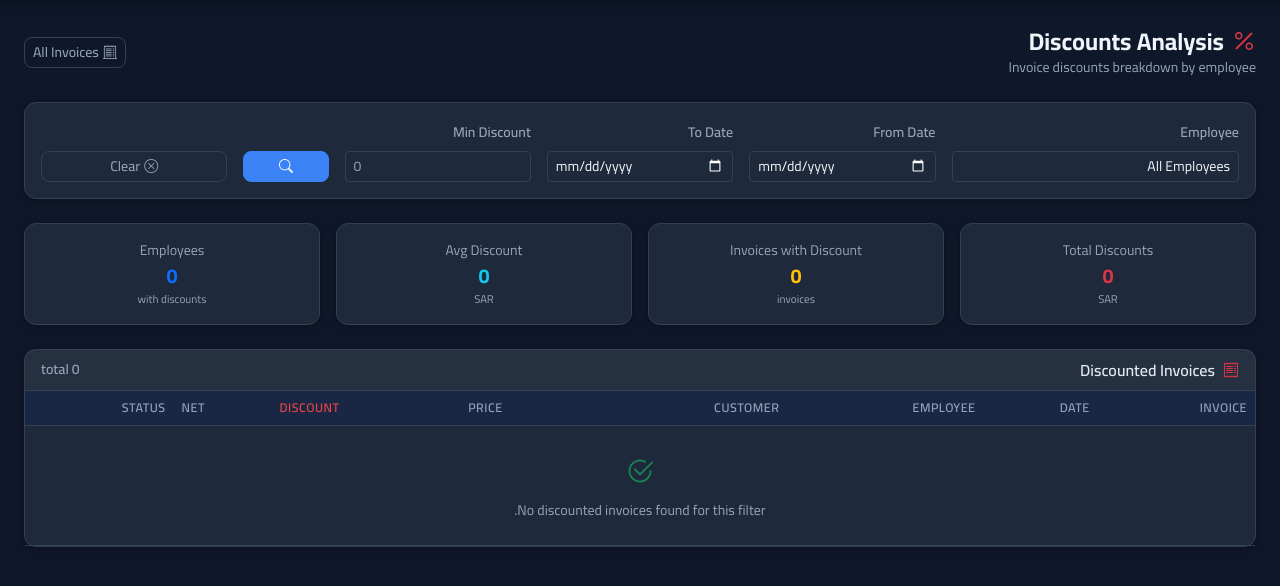
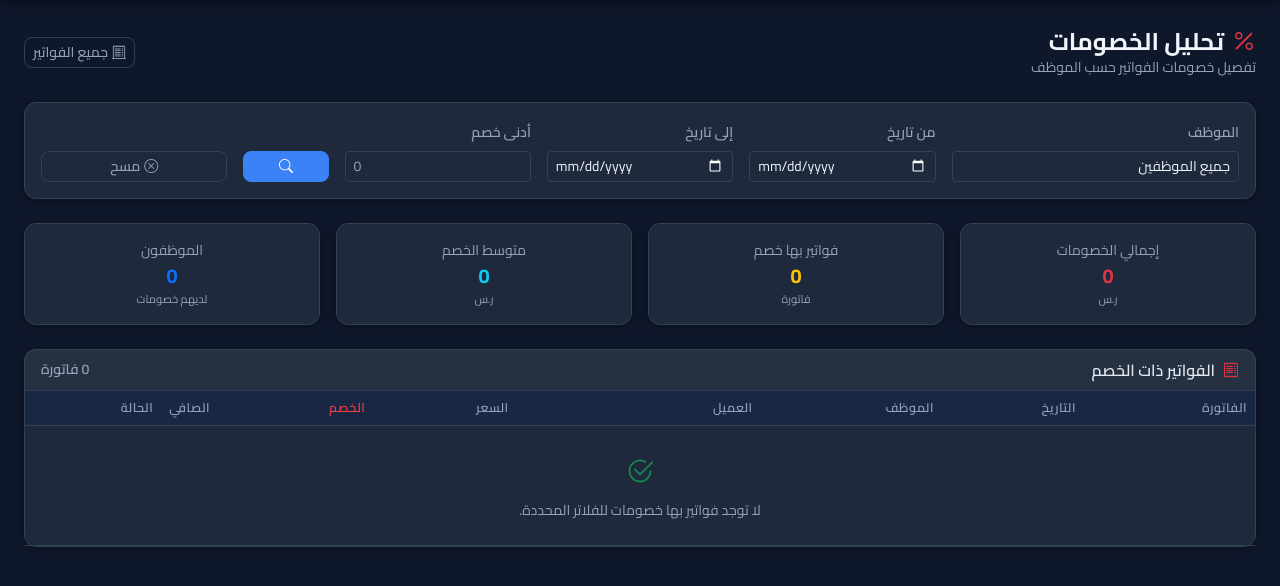
Before and after one commit to s7saiagent-glitch/vibemap-server, a Flask app: page /invoices/discounts in a window 1280 px wide. Shown: the part 60-646 px from the top of the page. Run offline with Flask 3, Linux system fonts and the light colour scheme; data that the repository does not hold is empty; some libraries are stand-ins or nearby versions.

Commit message:
Translate discounts page to Arabic
Replace all _() translation calls with hardcoded Arabic text:
labels, headers, KPI cards, table columns, status badges, empty state

https://claude.ai/code/session_01GpmSC299MpeEYKjGRiejpS

```diff
--- a/app/templates/invoices/discounts.html
+++ b/app/templates/invoices/discounts.html
@@ -1,5 +1,5 @@
 {% extends "base.html" %}
-{% block title %}{{ _('Discounts Analysis') }} | AQ Pro{% endblock %}
+{% block title %}تحليل الخصومات | AQ Pro{% endblock %}
 
 {% block extra_css %}
 <style>
@@ -14,12 +14,12 @@
 <div class="d-flex align-items-center justify-content-between mb-4 flex-wrap gap-2">
   <div>
     <h1 class="h4 fw-bold mb-0">
-      <i class="bi bi-percent text-danger me-2"></i>{{ _('Discounts Analysis') }}
+      <i class="bi bi-percent text-danger me-2"></i>تحليل الخصومات
     </h1>
-    <p class="text-muted small mb-0">{{ _('Invoice discounts breakdown by employee') }}</p>
+    <p class="text-muted small mb-0">تفصيل خصومات الفواتير حسب الموظف</p>
   </div>
   <a href="{{ url_for('invoices.index') }}" class="btn btn-sm btn-outline-secondary">
-    <i class="bi bi-receipt-cutoff me-1"></i>{{ _('All Invoices') }}
+    <i class="bi bi-receipt-cutoff me-1"></i>جميع الفواتير
   </a>
 </div>
 
@@ -28,24 +28,24 @@
   <div class="card-body">
     <form method="GET" class="row g-3 align-items-end">
       <div class="col-md-3">
-        <label class="form-label fw-semibold small text-muted">{{ _('Employee') }}</label>
+        <label class="form-label fw-semibold small text-muted">الموظف</label>
         <select name="employee_id" class="form-select form-select-sm">
-          <option value="0">{{ _('All Employees') }}</option>
+          <option value="0">جميع الموظفين</option>
           {% for emp in employees %}
           <option value="{{ emp.id }}" {% if emp.id == employee_id %}selected{% endif %}>{{ emp.name }}</option>
           {% endfor %}
         </select>
       </div>
       <div class="col-md-2">
-        <label class="form-label fw-semibold small text-muted">{{ _('From Date') }}</label>
+        <label class="form-label fw-semibold small text-muted">من تاريخ</label>
         <input type="date" name="date_from" class="form-control form-control-sm" value="{{ date_from }}">
       </div>
       <div class="col-md-2">
-        <label class="form-label fw-semibold small text-muted">{{ _('To Date') }}</label>
+        <label class="form-label fw-semibold small text-muted">إلى تاريخ</label>
         <input type="date" name="date_to" class="form-control form-control-sm" value="{{ date_to }}">
       </div>
       <div class="col-md-2">
-        <label class="form-label fw-semibold small text-muted">{{ _('Min Discount') }}</label>
+        <label class="form-label fw-semibold small text-muted">أدنى خصم</label>
         <input type="number" name="min_discount" class="form-control form-control-sm"
                value="{{ min_discount if min_discount else '' }}" min="0" step="10" placeholder="0">
       </div>
@@ -56,7 +56,7 @@
       </div>
       <div class="col-md-2">
         <a href="{{ url_for('invoices.discounts') }}" class="btn btn-outline-secondary btn-sm w-100">
-          <i class="bi bi-x-circle me-1"></i>{{ _('Clear') }}
+          <i class="bi bi-x-circle me-1"></i>مسح
         </a>
       </div>
     </form>
@@ -67,30 +67,30 @@
 <div class="row g-3 mb-4">
   <div class="col-6 col-md-3">
     <div class="card text-center py-3">
-      <div class="text-muted small">{{ _('Total Discounts') }}</div>
+      <div class="text-muted small">إجمالي الخصومات</div>
       <div class="fw-bold fs-5 text-danger">{{ '{:,.0f}'.format(total_discount) }}</div>
-      <div class="text-muted" style="font-size:.7rem;">SAR</div>
+      <div class="text-muted" style="font-size:.7rem;">ر.س</div>
     </div>
   </div>
   <div class="col-6 col-md-3">
     <div class="card text-center py-3">
-      <div class="text-muted small">{{ _('Invoices with Discount') }}</div>
+      <div class="text-muted small">فواتير بها خصم</div>
       <div class="fw-bold fs-5 text-warning">{{ total_discount_count }}</div>
-      <div class="text-muted" style="font-size:.7rem;">{{ _('invoices') }}</div>
+      <div class="text-muted" style="font-size:.7rem;">فاتورة</div>
     </div>
   </div>
   <div class="col-6 col-md-3">
     <div class="card text-center py-3">
-      <div class="text-muted small">{{ _('Avg Discount') }}</div>
+      <div class="text-muted small">متوسط الخصم</div>
       <div class="fw-bold fs-5 text-info">{{ '{:,.0f}'.format(avg_discount) }}</div>
-      <div class="text-muted" style="font-size:.7rem;">SAR</div>
+      <div class="text-muted" style="font-size:.7rem;">ر.س</div>
     </div>
   </div>
   <div class="col-6 col-md-3">
     <div class="card text-center py-3">
-      <div class="text-muted small">{{ _('Employees') }}</div>
+      <div class="text-muted small">الموظفون</div>
       <div class="fw-bold fs-5 text-primary">{{ by_employee|length }}</div>
-      <div class="text-muted" style="font-size:.7rem;">{{ _('with discounts') }}</div>
+      <div class="text-muted" style="font-size:.7rem;">لديهم خصومات</div>
     </div>
   </div>
 </div>
@@ -102,15 +102,15 @@
   <div class="col-lg-5">
     <div class="card h-100">
       <div class="card-header">
-        <i class="bi bi-people-fill me-2 text-danger"></i>{{ _('By Employee') }}
+        <i class="bi bi-people-fill me-2 text-danger"></i>حسب الموظف
       </div>
       <div class="card-body p-0">
         <table class="table align-middle mb-0">
           <thead>
             <tr>
-              <th>{{ _('Employee') }}</th>
-              <th class="text-center">{{ _('Count') }}</th>
-              <th class="text-end">{{ _('Total Discount') }}</th>
+              <th>الموظف</th>
+              <th class="text-center">العدد</th>
+              <th class="text-end">إجمالي الخصم</th>
               <th style="width:80px">%</th>
             </tr>
           </thead>
@@ -141,21 +141,21 @@
   <div class="col-lg-{% if by_employee %}7{% else %}12{% endif %}">
     <div class="card">
       <div class="card-header d-flex align-items-center justify-content-between">
-        <span><i class="bi bi-receipt me-2 text-danger"></i>{{ _('Discounted Invoices') }}</span>
-        <span class="text-muted small">{{ invoices.total }} {{ _('total') }}</span>
+        <span><i class="bi bi-receipt me-2 text-danger"></i>الفواتير ذات الخصم</span>
+        <span class="text-muted small">{{ invoices.total }} فاتورة</span>
       </div>
       <div class="table-responsive">
         <table class="table align-middle mb-0">
           <thead>
             <tr>
-              <th>{{ _('Invoice') }}</th>
-              <th>{{ _('Date') }}</th>
-              <th>{{ _('Employee') }}</th>
-              <th>{{ _('Customer') }}</th>
-              <th class="text-end">{{ _('Price') }}</th>
-              <th class="text-end" style="color:#ef4444;">{{ _('Discount') }}</th>
-              <th class="text-end">{{ _('Net') }}</th>
-              <th>{{ _('Status') }}</th>
+              <th>الفاتورة</th>
+              <th>التاريخ</th>
+              <th>الموظف</th>
+              <th>العميل</th>
+              <th class="text-end">السعر</th>
+              <th class="text-end" style="color:#ef4444;">الخصم</th>
+              <th class="text-end">الصافي</th>
+              <th>الحالة</th>
             </tr>
           </thead>
           <tbody>
@@ -185,7 +185,7 @@
               </td>
               <td class="text-end fw-semibold">{{ '{:,.0f}'.format(inv.net or 0) }}</td>
               <td>
-                {% set status_map = {'pending': ('warning', _('Pending')), 'resolved': ('success', _('Resolved')), 'in_progress': ('info', _('In Progress')), 'cancelled': ('secondary', _('Cancelled'))} %}
+                {% set status_map = {'pending': ('warning', 'معلقة'), 'resolved': ('success', 'محلولة'), 'in_progress': ('info', 'قيد المعالجة'), 'cancelled': ('secondary', 'ملغاة')} %}
                 {% set sc = status_map.get(inv.status, ('secondary', inv.status)) %}
                 <span class="badge bg-{{ sc[0] }}">{{ sc[1] }}</span>
               </td>
@@ -194,7 +194,7 @@
             <tr>
               <td colspan="8" class="text-center py-4 text-muted">
                 <i class="bi bi-check2-circle fs-3 d-block mb-2 text-success"></i>
-                {{ _('No discounted invoices found for this filter.') }}
+                لا توجد فواتير بها خصومات للفلاتر المحددة.
               </td>
             </tr>
             {% endfor %}
```
